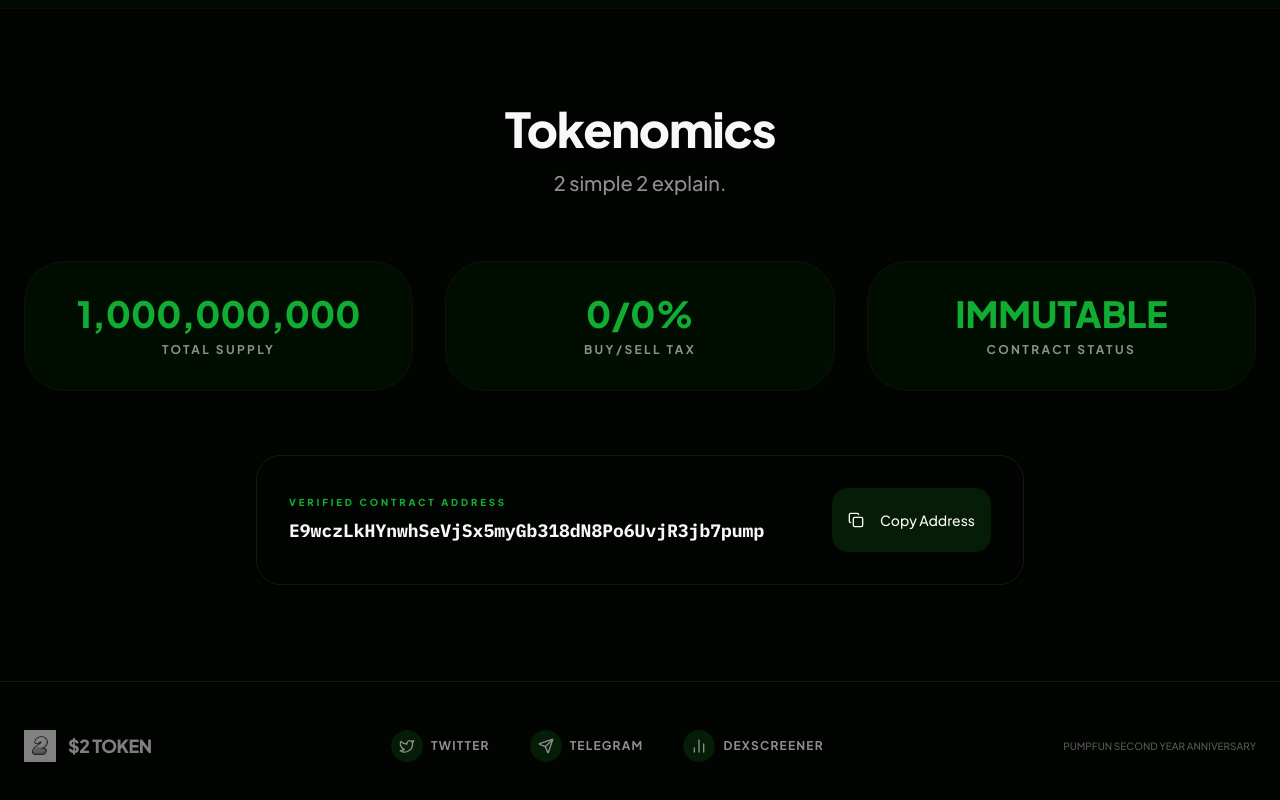
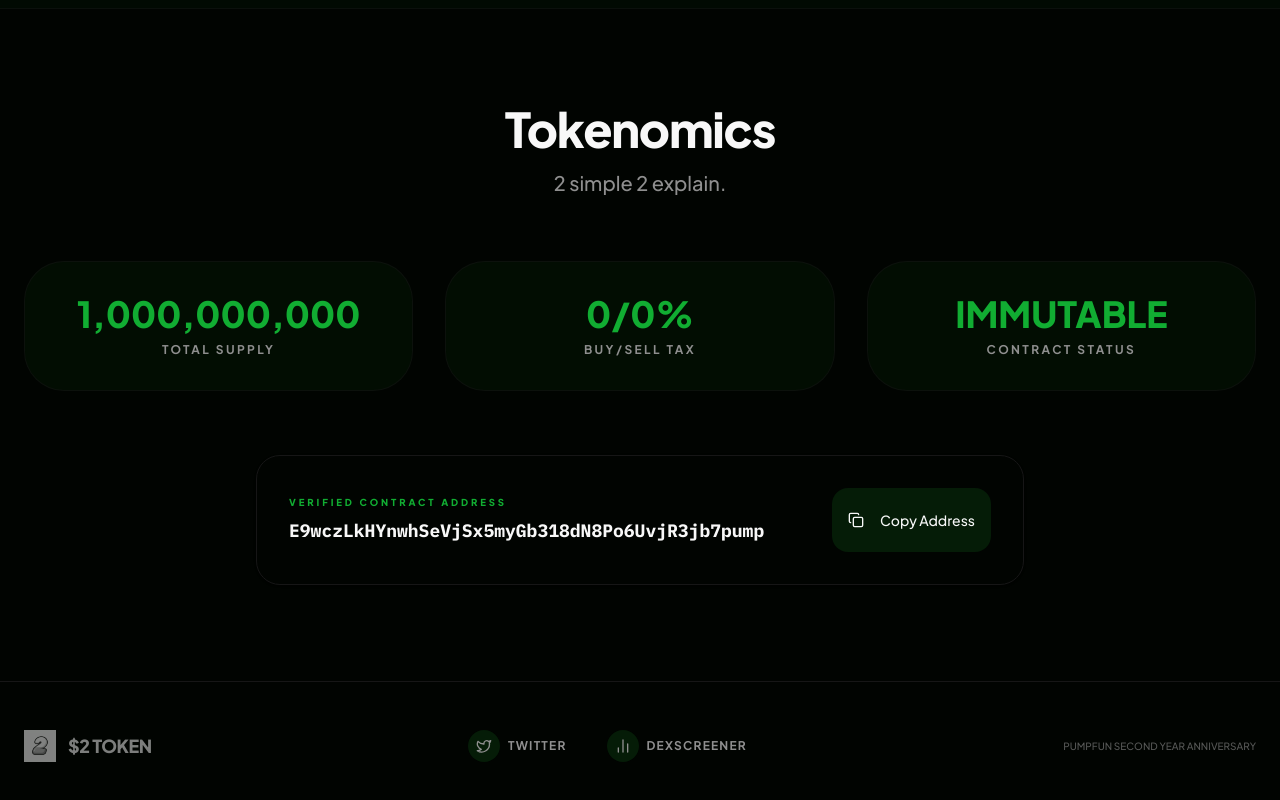
Before and after one commit to Dominion116/2, a React (Vite) app: page / in a window 1280 px wide. Shown: the part 1682-2482 px from the top of the page. Built offline with nearby package versions, Linux system fonts and the light colour scheme.

Commit message:
feat: remove telegram and update twitter to community link in footer

```diff
--- a/src/App.tsx
+++ b/src/App.tsx
@@ -258,17 +258,11 @@ function App() {
                 <span className="opacity-50">$2 TOKEN</span>
             </div>
             <div className="flex flex-wrap justify-center items-center gap-6 sm:gap-10 text-[10px] sm:text-xs font-bold uppercase tracking-widest text-muted-foreground">
-                <a href="#" className="flex items-center gap-2 hover:text-primary transition-colors group">
+                <a href="https://x.com/i/communities/2012878879690571871" target="_blank" rel="noopener noreferrer" className="flex items-center gap-2 hover:text-primary transition-colors group">
                     <div className="w-8 h-8 flex items-center justify-center rounded-full bg-secondary group-hover:bg-primary group-hover:text-primary-foreground transition-all">
                         <Twitter className="w-4 h-4" />
                     </div>
                     Twitter
-                </a>
-                <a href="#" className="flex items-center gap-2 hover:text-primary transition-colors group">
-                    <div className="w-8 h-8 flex items-center justify-center rounded-full bg-secondary group-hover:bg-primary group-hover:text-primary-foreground transition-all">
-                        <Send className="w-4 h-4" />
-                    </div>
-                    Telegram
                 </a>
                 <a href="https://dexscreener.com/solana/EiRHCimGDq968yAUHeGyjr6mVBGxnWocreYNttPQEkPh" target="_blank" rel="noopener noreferrer" className="flex items-center gap-2 hover:text-primary transition-colors group">
                     <div className="w-8 h-8 flex items-center justify-center rounded-full bg-secondary group-hover:bg-primary group-hover:text-primary-foreground transition-all">
```
